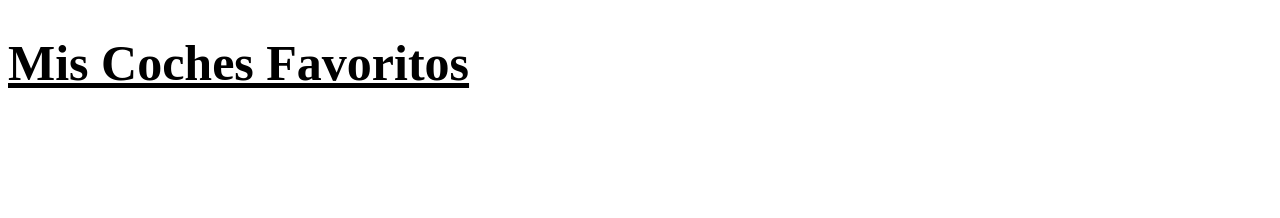
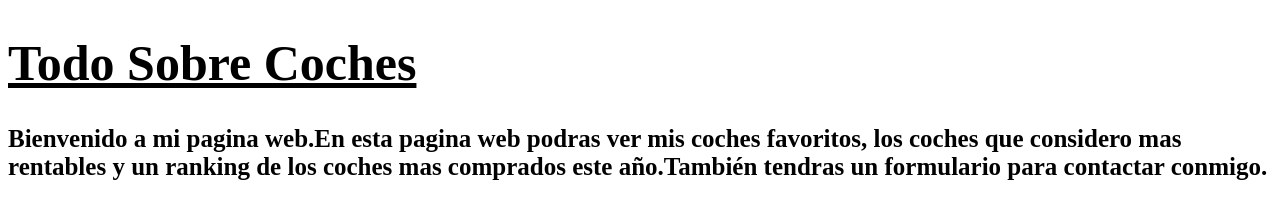
Before and after one commit to AngelMP02/1entrega_iron, a plain HTML site: page index.html in a window 1280 px wide. Drawn offline with Linux system fonts and the light colour scheme.

Commit message:
Update index.html

```diff
--- a/index.html
+++ b/index.html
@@ -9,7 +9,14 @@
 </head>
 <body>
     <header>
-        <h1>Mis Coches Favoritos</h1>
+        <h1>Todo Sobre Coches</h1>
+    </header>
+
+    <header>
+        <h3>
+            Bienvenido a mi pagina web.En esta pagina web podras ver mis  coches favoritos, los coches que considero mas rentables  y un ranking de los coches mas comprados este año.También tendras un formulario para contactar conmigo.
+
+        </h3>
     </header>
 </body>
 
```
